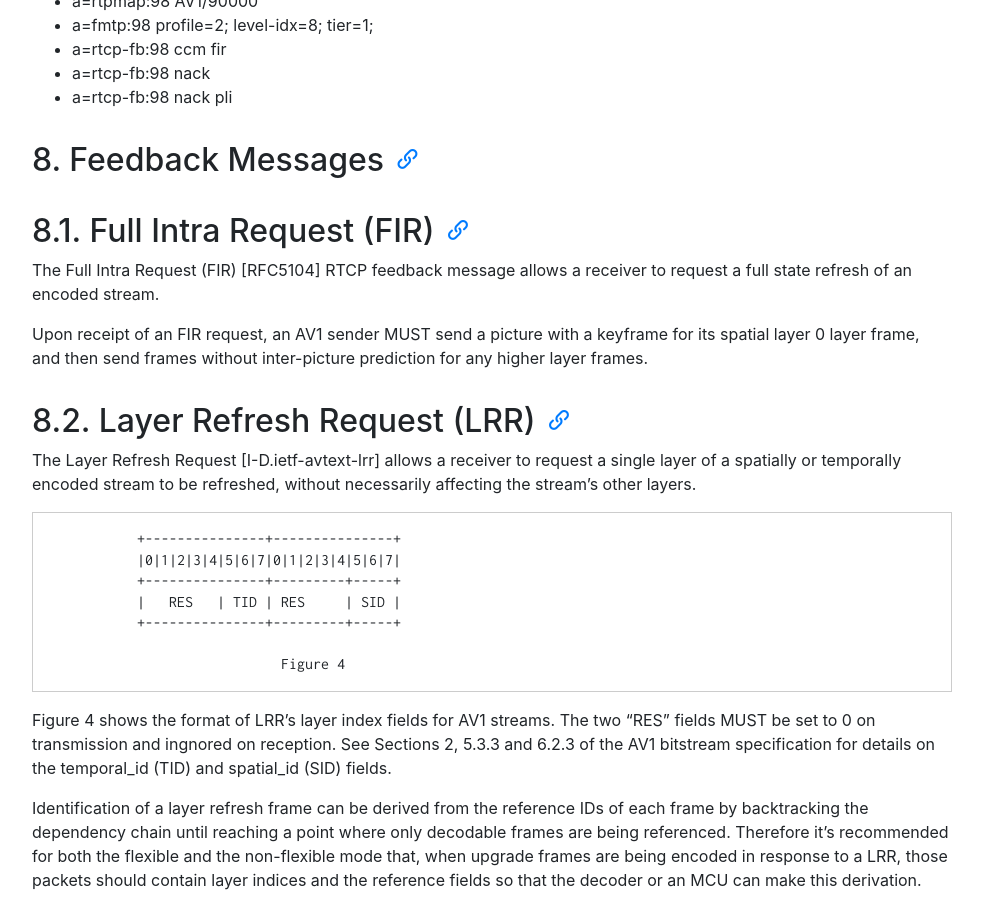
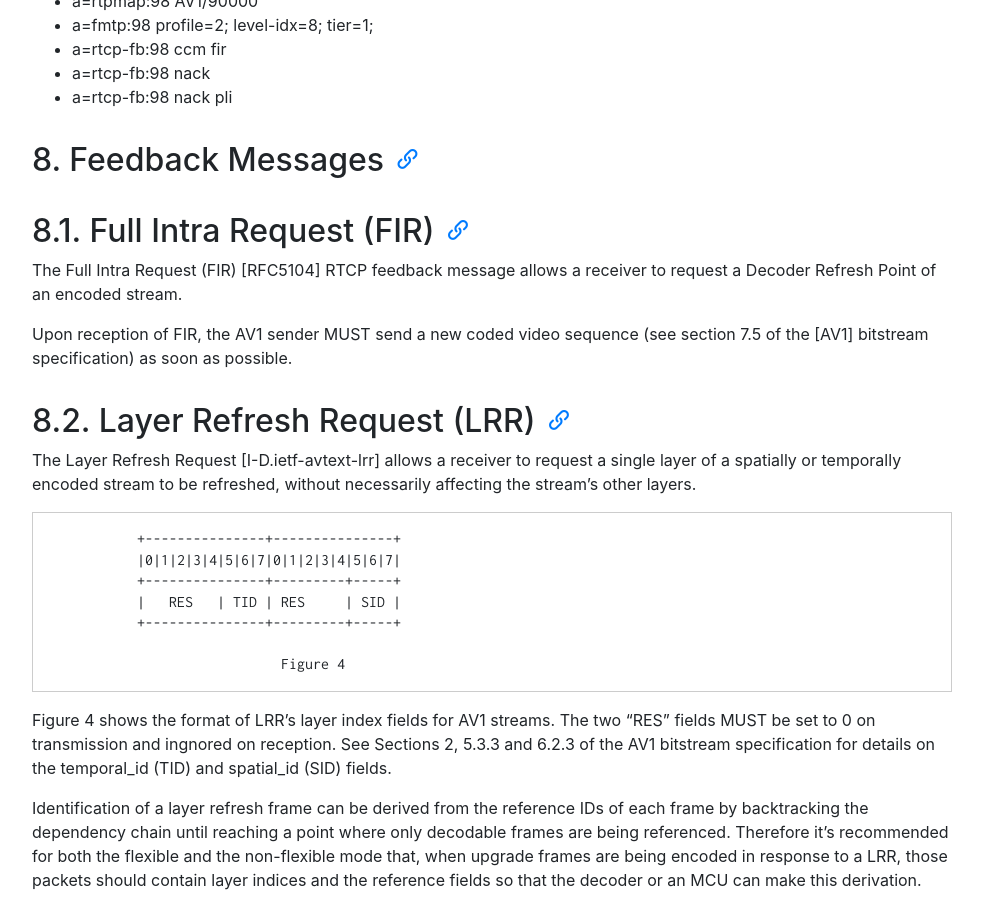
Before and after one commit to AOMediaCodec/av1-rtp-spec, a Jekyll site: the page built from index.md, in a window 1280 px wide and 900 px high, scrolled down 12590 px. Shown: the whole window, without its empty margins (53-1036 px from the left). Built offline with Jekyll 4.4.1, drawn with Linux system fonts in a browser that asks for light colours; nearby versions of some CDN libraries.

Commit message:
Update FIR section based on RFC5104 text

```diff
--- a/av1-rtp-spec.md
+++ b/av1-rtp-spec.md
@@ -545,11 +545,10 @@ Answer SDP:
 ## 8.1.  Full Intra Request (FIR)
 
    The Full Intra Request (FIR) [RFC5104] RTCP feedback message allows a
-   receiver to request a full state refresh of an encoded stream.
-
-   Upon receipt of an FIR request, an AV1 sender MUST send a picture with
-   a keyframe for its spatial layer 0 layer frame, and then send frames
-   without inter-picture prediction for any higher layer frames.
+   receiver to request a Decoder Refresh Point of an encoded stream.
+
+   Upon reception of FIR, the AV1 sender MUST send a new coded video sequence
+   (see section 7.5 of the [AV1] bitstream specification) as soon as possible.
 
 ## 8.2.  Layer Refresh Request (LRR)
 
```
